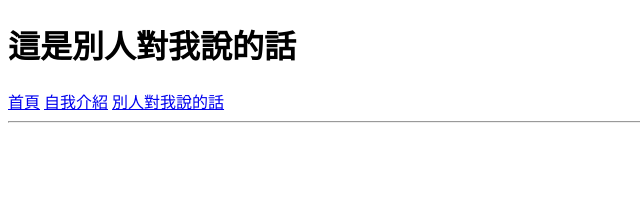
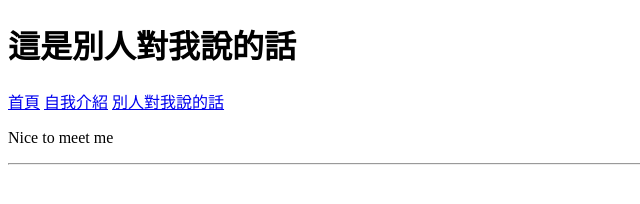
Before and after one commit to b10330311/homework, a plain HTML site: page tellme.html in a window 1280 px wide. Shown: the whole page, without its empty margins (0-640 px from the left). Drawn offline with Linux system fonts and the light colour scheme.

Commit message:
Update tellme.html

```diff
--- a/tellme.html
+++ b/tellme.html
@@ -8,6 +8,7 @@
 <a href="index.html">首頁</a>
 <a href="aboutme.html">自我介紹</a>
 <a href="tellme.html">別人對我說的話</a>
+  <p>Nice to meet me</p>
 <hr>
 </body>
 </html>
```
